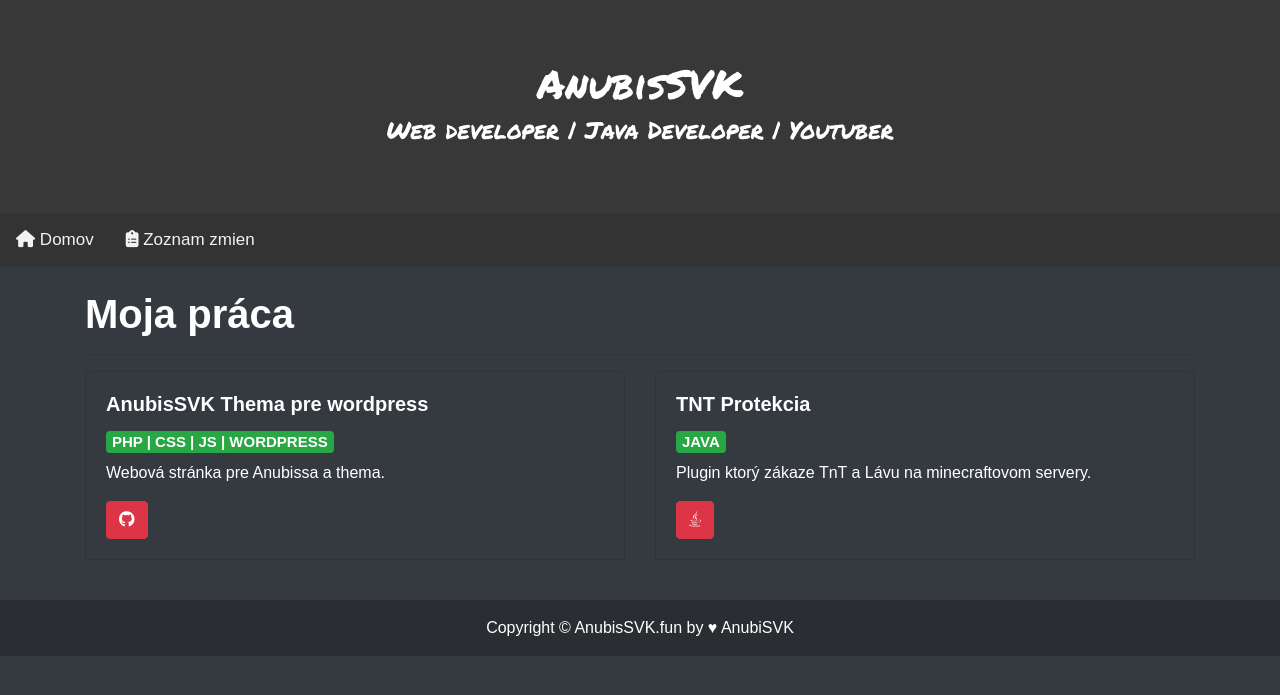
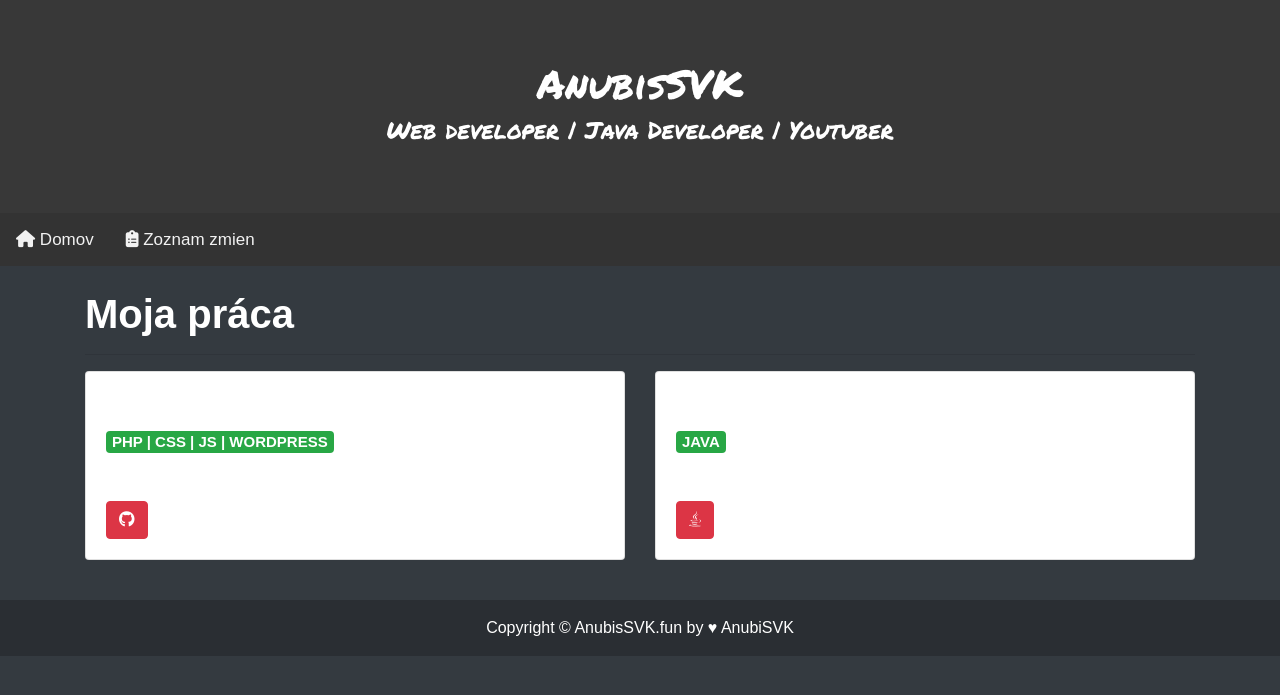
Before and after one commit to AnubisSVK-jpg/web, a Jekyll site: the page built from index.html, in a window 1280 px wide. Shown: the top 695 px of the page. Built offline with Jekyll 4.4.1, drawn with Linux system fonts in a browser that asks for light colours; nearby versions of some CDN libraries.

Commit message:
Update domov.html

```diff
--- a/_layouts/domov.html
+++ b/_layouts/domov.html
@@ -10,7 +10,7 @@
         <p style="color:white;"></p>
         <div class="row">
             <div class="col-sm-6">
-              <div class="card text-white bg-dark mb-3">
+              <div class="card text-white bg-white mb-3">
                 <div class="card-body">
                   <h5 class="card-title" style="font-weight:bold">AnubisSVK Thema pre wordpress</h5>
                   <h5><span class="badge badge-success">PHP | CSS | JS | WORDPRESS</span></h5>
@@ -23,7 +23,7 @@
 
 
 <div class="col-sm-6">
-              <div class="card text-white bg-dark mb-3">
+              <div class="card text-white bg-white mb-3">
                 <div class="card-body">
                   <h5 class="card-title" style="font-weight:bold">TNT Protekcia</h5>
                   <h5><span class="badge badge-success">JAVA</span></h5>
```
